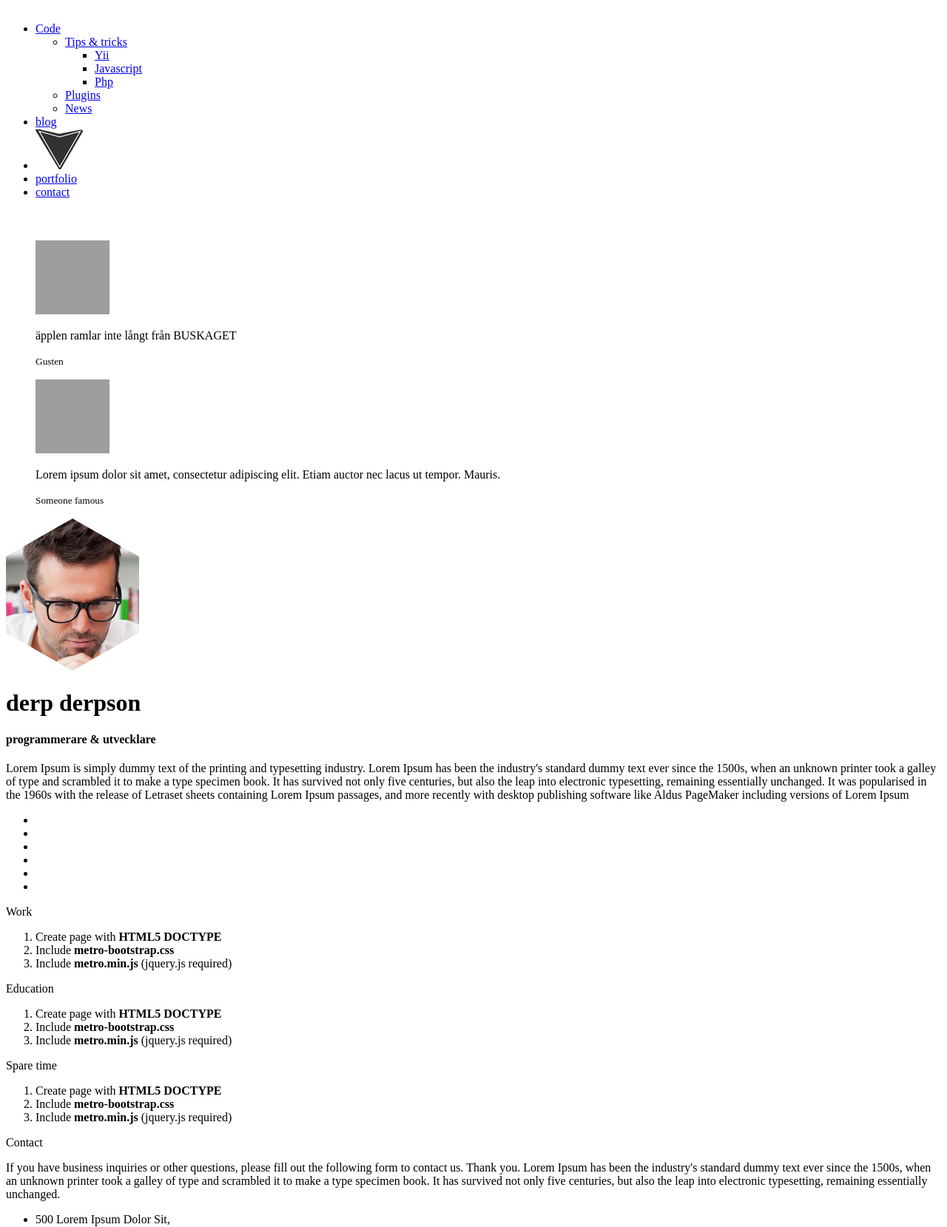
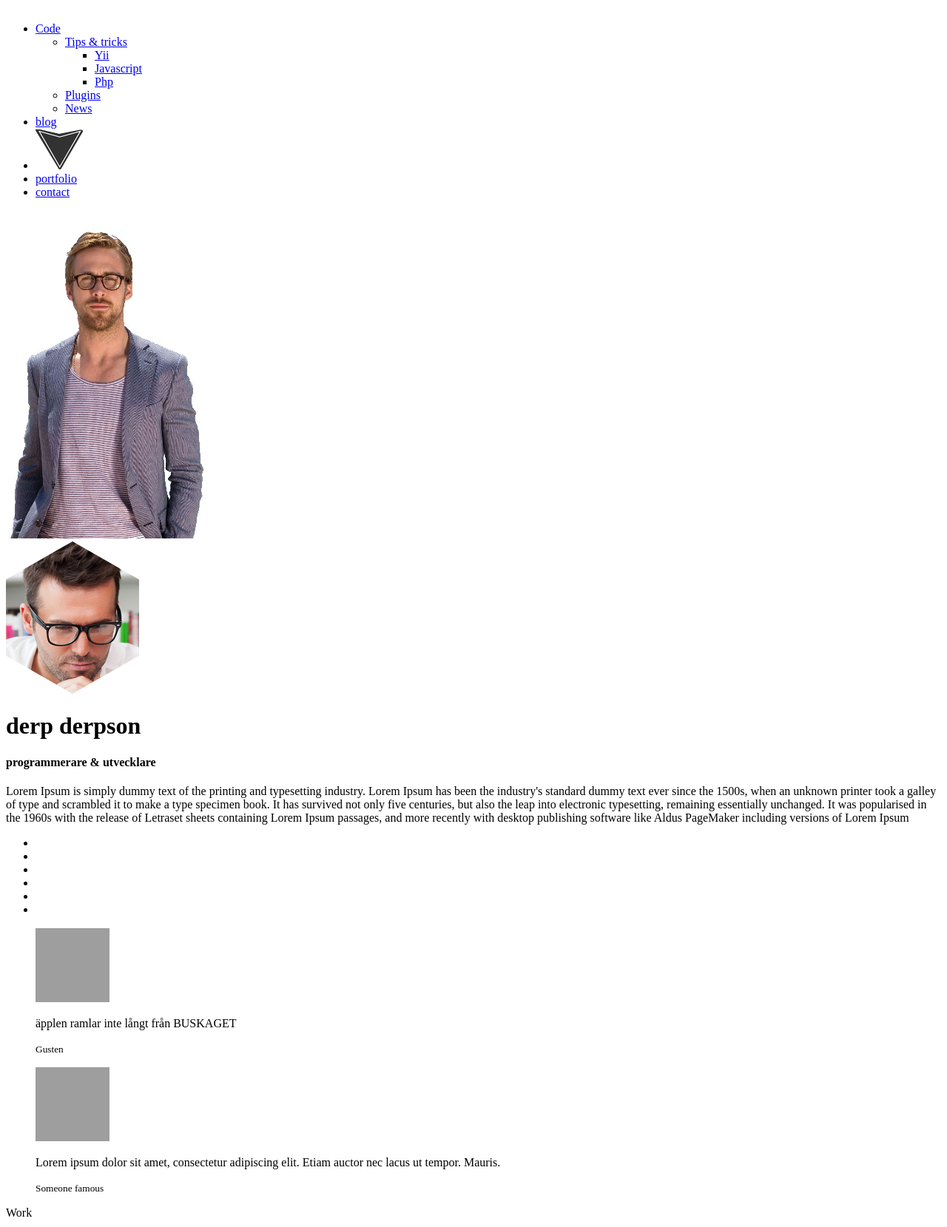
Before and after one commit to Sampa/PP, a Yii app: template frontend/views/site/index.php in a window 1280 px wide. Shown: the top 1659 px of the page at 74% size. Run offline with PHP 8.4 and a stand-in for Yii, Linux system fonts and the light colour scheme; the template is opened without the code that fills it, so the values that code supplies are empty; some libraries are stand-ins or nearby versions; grey boxes are pictures that could not be loaded.

Commit message:
testar ny layout på startsidan

```diff
--- a/frontend/views/site/blog.php
+++ b/frontend/views/site/blog.php
@@ -25,7 +25,7 @@
 							</li>
 							<div id="comentsid">
 								<li>
-									<a href="">
+									<a href="#">
 										<i class="fa fa-coment" ></i>
 										<span>Coments</span>
 
--- a/frontend/views/site/index.php
+++ b/frontend/views/site/index.php
@@ -4,6 +4,30 @@
  */
 $this->title = 'Personal';
 ?>
+<div class="photo col-lg-4">
+    <img src="/images/ryan.jpg" alt="" class="img-responsive"/>
+</div>
+<div class="row about">
+                    <div class="col-md-2 about_img">
+                        <img src="/images/user.png" alt="" class="responsive"/>
+                    </div>
+                    <div class="col-md-8 about_text">
+                        <h1>derp derpson</h1>
+                        <h4>programmerare & utvecklare</h4>
+                        <p>Lorem Ipsum is simply dummy text of the printing and typesetting industry. Lorem Ipsum has been the industry's standard dummy text ever since the 1500s, when an unknown printer took a galley of type and scrambled it to make a type specimen book. It has survived not only five centuries, but also the leap into electronic typesetting, remaining essentially unchanged. It was popularised in the 1960s with the release of Letraset sheets containing Lorem Ipsum passages, and more recently with desktop publishing software like Aldus PageMaker including versions of Lorem Ipsum</p>
+                        <div class="soc_icons navbar-right">
+                            <ul class="list-unstyled text-center">
+                                <li><a href="#"><i class="fa fa-facebook"></i></a></li>
+                                <li><a href="#"><i class="fa fa-twitter"></i></a></li>
+                                <li><a href="#"><i class="fa fa-google-plus"></i></a></li>
+                                <li><a href="#"><i class="fa fa-pinterest"></i></a></li>
+                                <li><a href="#"><i class="fa fa-linkedin"></i></a></li>
+                                <li><a href="#"><i class="fa fa-dribbble"></i></a></li>
+                            </ul>
+                        </div>
+                    </div>
+                </div>
+
 <div class="site-index">
 	<div class="body-content">
 		<div class="main_bg"  id="about"><!-- start about us -->
@@ -16,7 +40,7 @@
 									<div class="col-sm-3 text-center">
 										<img class="img-circle" src="http://wp-desk.com/lovinflat/images/persons/person_1.png" style="width: 100px;height:100px;">
 									</div>
-									<div class="col-sm-9">
+									<div class="col-sm-6">
 										<p>äpplen ramlar inte långt från BUSKAGET</p>
 										<small>Gusten</small>
 									</div>
@@ -41,26 +65,7 @@
 					</div>
 					</p>
 				</div>
-				<div class="row about">
-					<div class="col-md-2 about_img">
-						<img src="/images/user.png" alt="" class="responsive"/>
-					</div>
-					<div class="col-md-9 about_text">
-						<h1>derp derpson</h1>
-						<h4>programmerare & utvecklare</h4>
-						<p>Lorem Ipsum is simply dummy text of the printing and typesetting industry. Lorem Ipsum has been the industry's standard dummy text ever since the 1500s, when an unknown printer took a galley of type and scrambled it to make a type specimen book. It has survived not only five centuries, but also the leap into electronic typesetting, remaining essentially unchanged. It was popularised in the 1960s with the release of Letraset sheets containing Lorem Ipsum passages, and more recently with desktop publishing software like Aldus PageMaker including versions of Lorem Ipsum</p>
-						<div class="soc_icons navbar-right">
-							<ul class="list-unstyled text-center">
-								<li><a href="#"><i class="fa fa-facebook"></i></a></li>
-								<li><a href="#"><i class="fa fa-twitter"></i></a></li>
-								<li><a href="#"><i class="fa fa-google-plus"></i></a></li>
-								<li><a href="#"><i class="fa fa-pinterest"></i></a></li>
-								<li><a href="#"><i class="fa fa-linkedin"></i></a></li>
-								<li><a href="#"><i class="fa fa-dribbble"></i></a></li>
-							</ul>
-						</div>
-					</div>
-				</div>
+
 			</div>
 		</div>
 		<div class="row">
```
Also changed, not shown: frontend/web/images/ryan.jpg (added).
